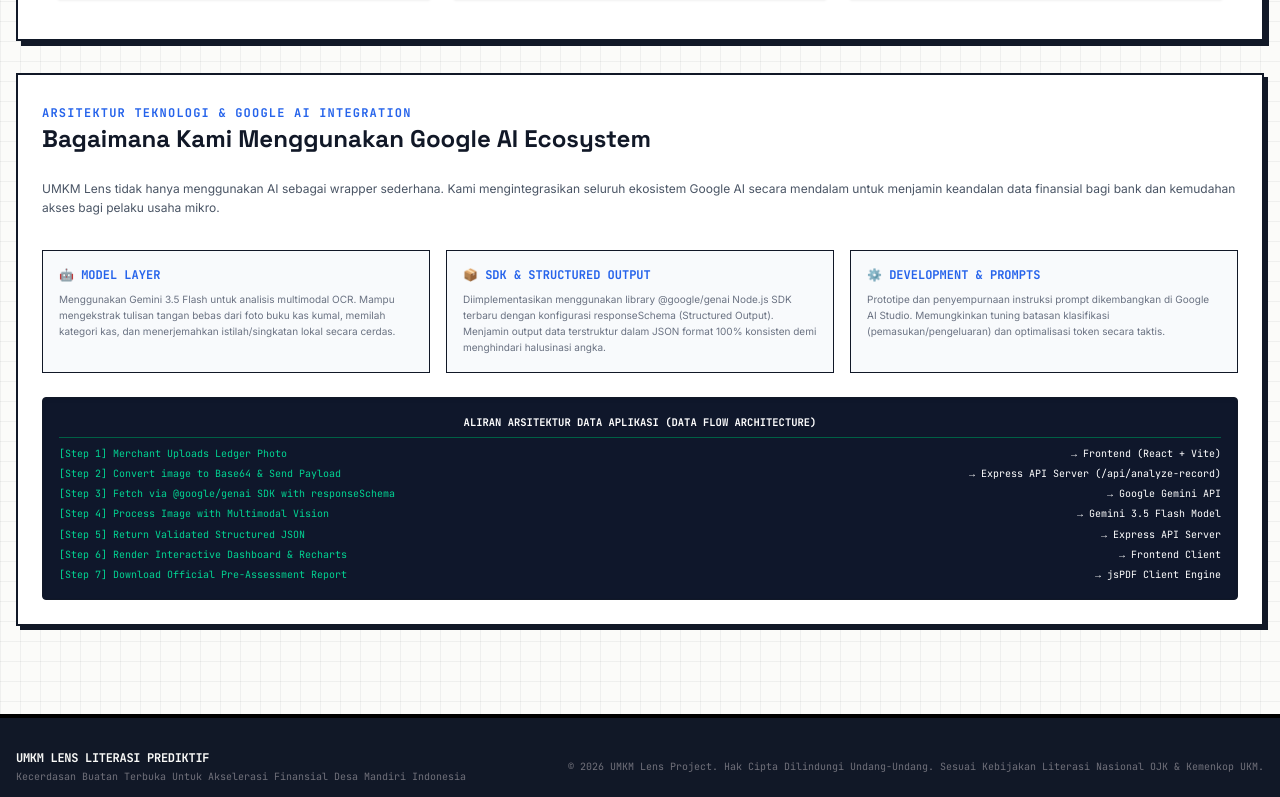
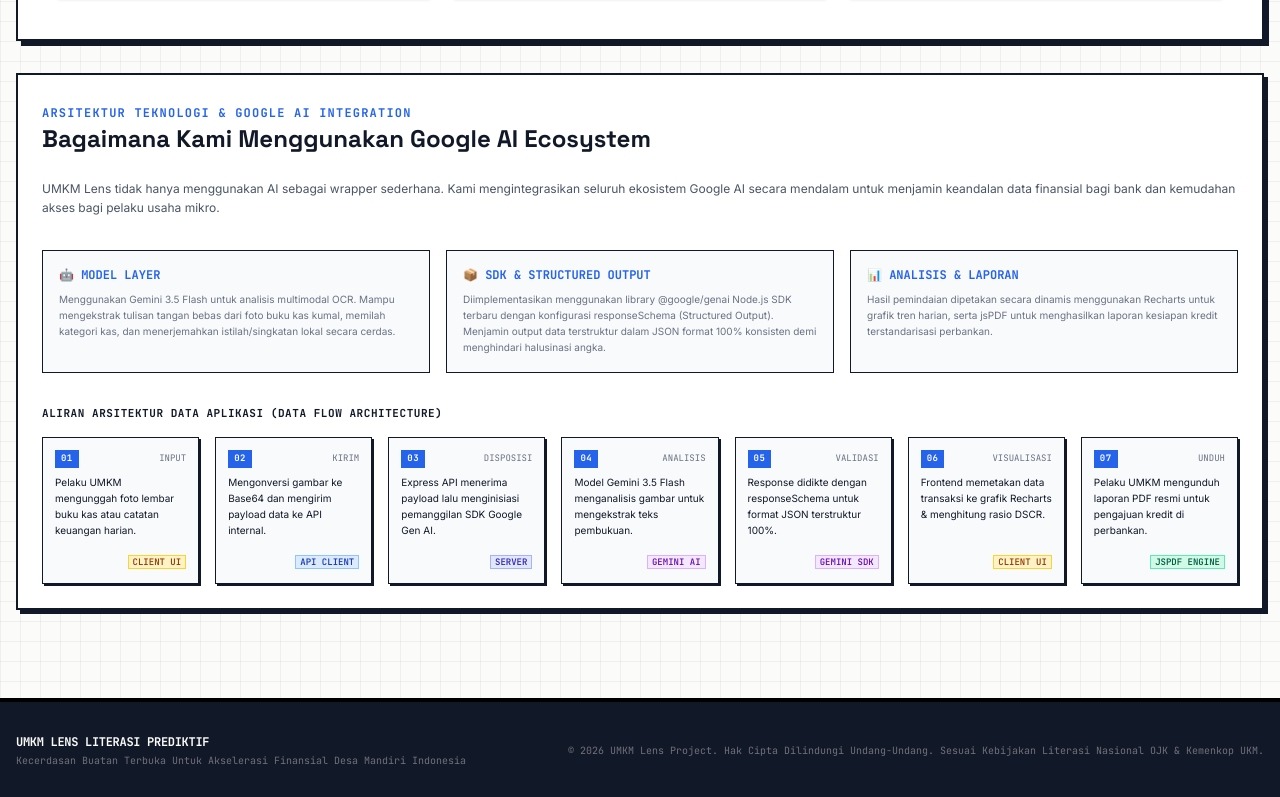
Before and after one commit to rafifernandaa/umkm-lens, a React (Vite) app: page / in a window 1280 px wide. Shown: the part 519-1316 px from the top of the page. Built offline with nearby package versions, Linux system fonts and the light colour scheme.

Commit message:
feat: replace AI Studio description and implement visual cards for data flow architecture

```diff
--- a/src/App.tsx
+++ b/src/App.tsx
@@ -1271,46 +1271,125 @@
                   </p>
                 </div>
                 <div className="border border-ink p-4 space-y-2 bg-slate-50">
-                  <h4 className="font-bold text-blueprint uppercase">⚙️ {t("Development & Prompts", "Development & Prompts")}</h4>
+                  <h4 className="font-bold text-blueprint uppercase">📊 {t("Analisis & Laporan", "Analysis & Reporting")}</h4>
                   <p className="text-[10px] text-gray-500 font-sans leading-relaxed">
-                    {t("Prototipe dan penyempurnaan instruksi prompt dikembangkan di Google AI Studio. Memungkinkan tuning batasan klasifikasi (pemasukan/pengeluaran) dan optimalisasi token secara taktis.",
-                      "Prompt prototyping and validation were developed in Google AI Studio, enabling tactical tuning of classification rules (inflow/outflow) and token footprint optimization.")}
+                    {t("Hasil pemindaian dipetakan secara dinamis menggunakan Recharts untuk grafik tren harian, serta jsPDF untuk menghasilkan laporan kesiapan kredit terstandarisasi perbankan.",
+                      "Scan results are dynamically rendered using Recharts for daily trends, and jsPDF to generate bank-standardized credit readiness reports.")}
                   </p>
                 </div>
               </div>
 
-              {/* Text-based architecture diagram */}
-              <div className="border border-ink bg-slate-900 text-emerald-400 p-4 font-mono text-[10.5px] rounded-sm space-y-2 leading-relaxed shadow-inner">
-                <p className="font-bold text-white uppercase text-center border-b border-emerald-800 pb-1.5">{t("ALIRAN ARSITEKTUR DATA APLIKASI (DATA FLOW ARCHITECTURE)", "APPLICATION DATA FLOW ARCHITECTURE")}</p>
-                <div className="space-y-1 font-mono text-[10px]">
-                  <p className="flex justify-between">
-                    <span>[Step 1] Merchant Uploads Ledger Photo</span>
-                    <span className="text-white">→ Frontend (React + Vite)</span>
-                  </p>
-                  <p className="flex justify-between">
-                    <span>[Step 2] Convert image to Base64 & Send Payload</span>
-                    <span className="text-white">→ Express API Server (/api/analyze-record)</span>
-                  </p>
-                  <p className="flex justify-between">
-                    <span>[Step 3] Fetch via @google/genai SDK with responseSchema</span>
-                    <span className="text-white">→ Google Gemini API</span>
-                  </p>
-                  <p className="flex justify-between">
-                    <span>[Step 4] Process Image with Multimodal Vision</span>
-                    <span className="text-white">→ Gemini 3.5 Flash Model</span>
-                  </p>
-                  <p className="flex justify-between">
-                    <span>[Step 5] Return Validated Structured JSON</span>
-                    <span className="text-white">→ Express API Server</span>
-                  </p>
-                  <p className="flex justify-between">
-                    <span>[Step 6] Render Interactive Dashboard & Recharts</span>
-                    <span className="text-white">→ Frontend Client</span>
-                  </p>
-                  <p className="flex justify-between">
-                    <span>[Step 7] Download Official Pre-Assessment Report</span>
-                    <span className="text-white">→ jsPDF Client Engine</span>
-                  </p>
+              {/* Card-based architecture diagram */}
+              <div className="space-y-4 pt-2">
+                <span className="text-[11px] font-mono text-ink font-bold uppercase tracking-wider block">
+                  {t("ALIRAN ARSITEKTUR DATA APLIKASI (DATA FLOW ARCHITECTURE)", "APPLICATION DATA FLOW ARCHITECTURE")}
+                </span>
+                <div className="grid grid-cols-1 sm:grid-cols-2 md:grid-cols-3 lg:grid-cols-4 xl:grid-cols-7 gap-4">
+                  {/* Step 1 */}
+                  <div className="border border-ink p-3 bg-slate-50 shadow-[2px_2px_0px_0px_#111827] flex flex-col justify-between min-h-[130px]">
+                    <div>
+                      <div className="flex justify-between items-center mb-1.5">
+                        <span className="bg-blueprint text-white text-[9px] font-mono font-bold px-1.5 py-0.5 uppercase tracking-wider">01</span>
+                        <span className="text-[9px] font-mono text-gray-500 uppercase">{t("Input", "Input")}</span>
+                      </div>
+                      <p className="text-[10px] text-ink font-sans leading-relaxed">
+                        {t("Pelaku UMKM mengunggah foto lembar buku kas atau catatan keuangan harian.", "Merchant uploads ledger photo or daily financial records.")}
+                      </p>
+                    </div>
+                    <div className="mt-2 text-right">
+                      <span className="text-[9px] font-mono bg-amber-100 text-amber-800 px-1 border border-amber-300 font-semibold uppercase">Client UI</span>
+                    </div>
+                  </div>
+                  {/* Step 2 */}
+                  <div className="border border-ink p-3 bg-slate-50 shadow-[2px_2px_0px_0px_#111827] flex flex-col justify-between min-h-[130px]">
+                    <div>
+                      <div className="flex justify-between items-center mb-1.5">
+                        <span className="bg-blueprint text-white text-[9px] font-mono font-bold px-1.5 py-0.5 uppercase tracking-wider">02</span>
+                        <span className="text-[9px] font-mono text-gray-500 uppercase">{t("Kirim", "Send")}</span>
+                      </div>
+                      <p className="text-[10px] text-ink font-sans leading-relaxed">
+                        {t("Mengonversi gambar ke Base64 dan mengirim payload data ke API internal.", "Converts image to Base64 and sends payload request to backend API.")}
+                      </p>
+                    </div>
+                    <div className="mt-2 text-right">
+                      <span className="text-[9px] font-mono bg-blue-100 text-blue-800 px-1 border border-blue-300 font-semibold uppercase">API Client</span>
+                    </div>
+                  </div>
+                  {/* Step 3 */}
+                  <div className="border border-ink p-3 bg-slate-50 shadow-[2px_2px_0px_0px_#111827] flex flex-col justify-between min-h-[130px]">
+                    <div>
+                      <div className="flex justify-between items-center mb-1.5">
+                        <span className="bg-blueprint text-white text-[9px] font-mono font-bold px-1.5 py-0.5 uppercase tracking-wider">03</span>
+                        <span className="text-[9px] font-mono text-gray-500 uppercase">{t("Disposisi", "Dispatch")}</span>
+                      </div>
+                      <p className="text-[10px] text-ink font-sans leading-relaxed">
+                        {t("Express API menerima payload lalu menginisiasi pemanggilan SDK Google Gen AI.", "Express API receives payload and dispatches request via @google/genai SDK.")}
+                      </p>
+                    </div>
+                    <div className="mt-2 text-right">
+                      <span className="text-[9px] font-mono bg-indigo-100 text-indigo-800 px-1 border border-indigo-300 font-semibold uppercase">Server</span>
+                    </div>
+                  </div>
+                  {/* Step 4 */}
+                  <div className="border border-ink p-3 bg-slate-50 shadow-[2px_2px_0px_0px_#111827] flex flex-col justify-between min-h-[130px]">
+                    <div>
+                      <div className="flex justify-between items-center mb-1.5">
+                        <span className="bg-blueprint text-white text-[9px] font-mono font-bold px-1.5 py-0.5 uppercase tracking-wider">04</span>
+                        <span className="text-[9px] font-mono text-gray-500 uppercase">{t("Analisis", "Analyze")}</span>
+                      </div>
+                      <p className="text-[10px] text-ink font-sans leading-relaxed">
+                        {t("Model Gemini 3.5 Flash menganalisis gambar untuk mengekstrak teks pembukuan.", "Gemini 3.5 Flash model performs multimodal OCR to extract ledger content.")}
+                      </p>
+                    </div>
+                    <div className="mt-2 text-right">
+                      <span className="text-[9px] font-mono bg-purple-100 text-purple-800 px-1 border border-purple-300 font-semibold uppercase">Gemini AI</span>
+                    </div>
+                  </div>
+                  {/* Step 5 */}
+                  <div className="border border-ink p-3 bg-slate-50 shadow-[2px_2px_0px_0px_#111827] flex flex-col justify-between min-h-[130px]">
+                    <div>
+                      <div className="flex justify-between items-center mb-1.5">
+                        <span className="bg-blueprint text-white text-[9px] font-mono font-bold px-1.5 py-0.5 uppercase tracking-wider">05</span>
+                        <span className="text-[9px] font-mono text-gray-500 uppercase">{t("Validasi", "Validate")}</span>
+                      </div>
+                      <p className="text-[10px] text-ink font-sans leading-relaxed">
+                        {t("Response didikte dengan responseSchema untuk format JSON terstruktur 100%.", "Structured JSON format is guaranteed by configuring responseSchema.")}
+                      </p>
+                    </div>
+                    <div className="mt-2 text-right">
+                      <span className="text-[9px] font-mono bg-purple-100 text-purple-800 px-1 border border-purple-300 font-semibold uppercase">Gemini SDK</span>
+                    </div>
+                  </div>
+                  {/* Step 6 */}
+                  <div className="border border-ink p-3 bg-slate-50 shadow-[2px_2px_0px_0px_#111827] flex flex-col justify-between min-h-[130px]">
+                    <div>
+                      <div className="flex justify-between items-center mb-1.5">
+                        <span className="bg-blueprint text-white text-[9px] font-mono font-bold px-1.5 py-0.5 uppercase tracking-wider">06</span>
+                        <span className="text-[9px] font-mono text-gray-500 uppercase">{t("Visualisasi", "Render")}</span>
+                      </div>
+                      <p className="text-[10px] text-ink font-sans leading-relaxed">
+                        {t("Frontend memetakan data transaksi ke grafik Recharts & menghitung rasio DSCR.", "Frontend maps transaction records to Recharts & computes DSCR indicator.")}
+                      </p>
+                    </div>
+                    <div className="mt-2 text-right">
+                      <span className="text-[9px] font-mono bg-amber-100 text-amber-800 px-1 border border-amber-300 font-semibold uppercase">Client UI</span>
+                    </div>
+                  </div>
+                  {/* Step 7 */}
+                  <div className="border border-ink p-3 bg-slate-50 shadow-[2px_2px_0px_0px_#111827] flex flex-col justify-between min-h-[130px]">
+                    <div>
+                      <div className="flex justify-between items-center mb-1.5">
+                        <span className="bg-blueprint text-white text-[9px] font-mono font-bold px-1.5 py-0.5 uppercase tracking-wider">07</span>
+                        <span className="text-[9px] font-mono text-gray-500 uppercase">{t("Unduh", "Download")}</span>
+                      </div>
+                      <p className="text-[10px] text-ink font-sans leading-relaxed">
+                        {t("Pelaku UMKM mengunduh laporan PDF resmi untuk pengajuan kredit di perbankan.", "Merchant exports bank-ready PDF report for credit application.")}
+                      </p>
+                    </div>
+                    <div className="mt-2 text-right">
+                      <span className="text-[9px] font-mono bg-emerald-100 text-emerald-800 px-1 border border-emerald-300 font-semibold uppercase">jsPDF Engine</span>
+                    </div>
+                  </div>
                 </div>
               </div>
             </div>
```
